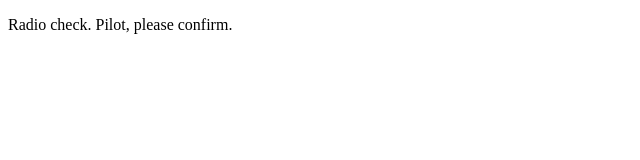
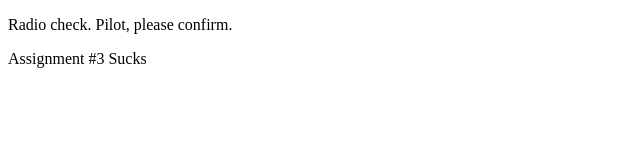
Before and after one commit to Hope-Chambers/communication-log, a plain HTML site: page index.html in a window 1280 px wide. Shown: the whole page, without its empty margins (0-640 px from the left). Drawn offline with Linux system fonts and the light colour scheme.

Commit message:
nice note about assignment 3

```diff
--- a/index.html
+++ b/index.html
@@ -2,5 +2,6 @@
 <html>
    <body>
       <p>Radio check. Pilot, please confirm.</p>
+      <p>Assignment #3 Sucks</p>
    </body>
 </html>
```
